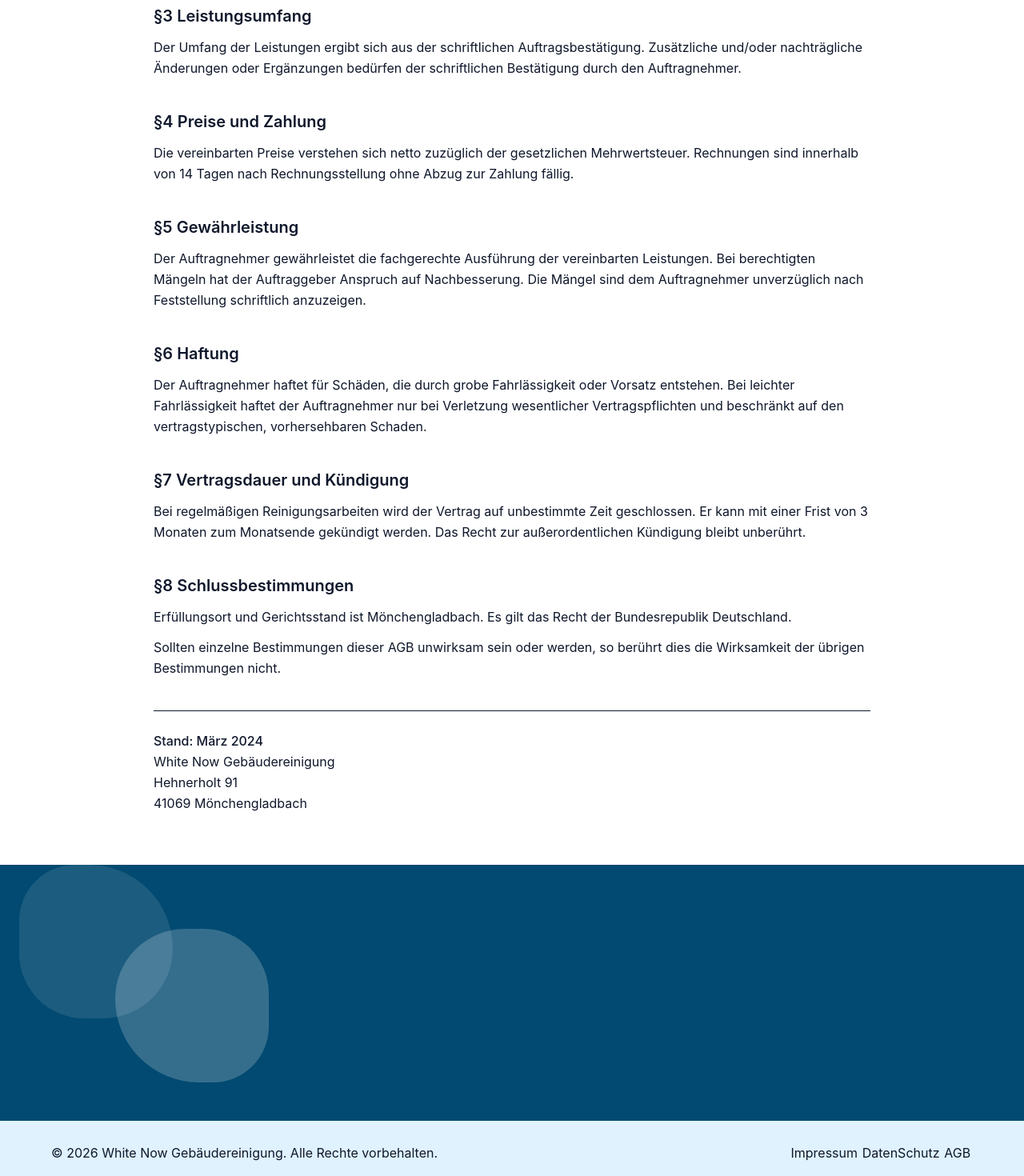
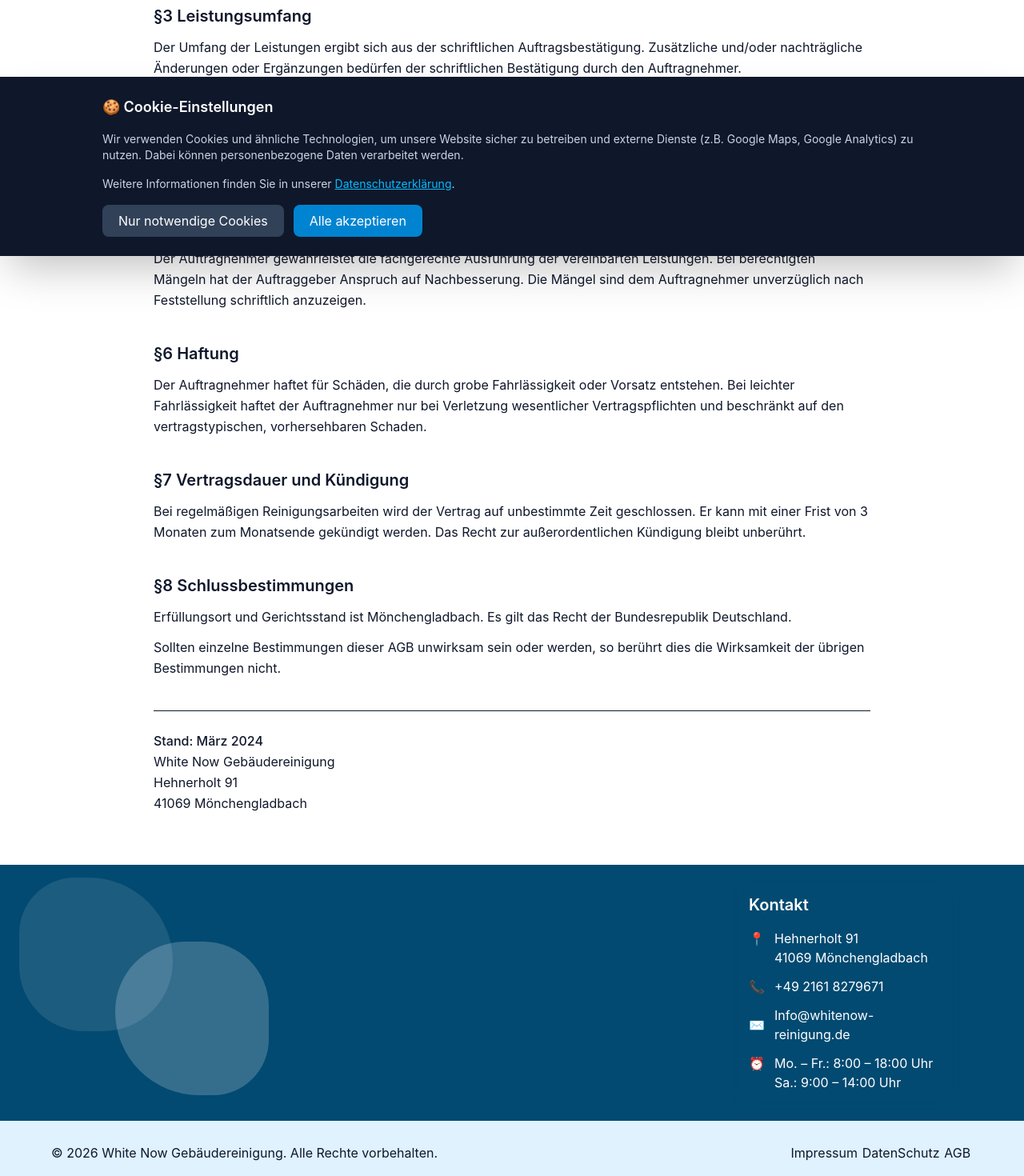
Before and after one commit to Hafezalaa/white-now, a React (Vite) app: page /agb in a window 1280 px wide. Shown: the part 480-1950 px from the top of the page at 80% size. Built offline with nearby package versions, Linux system fonts and the light colour scheme; the HTML template or start-up script is replaced by a standard one.

Commit message:
data and cookie concent

```diff
--- /dev/null
+++ b/Components/CookieConsent.jsx
@@ -0,0 +1,82 @@
+import { useEffect, useState } from "react";
+
+export default function CookieConsent() {
+  const [visible, setVisible] = useState(false);
+
+  useEffect(() => {
+    const consent = localStorage.getItem("cookieConsent");
+    if (!consent) {
+      setVisible(true);
+    }
+  }, []);
+
+  const acceptAll = () => {
+    localStorage.setItem(
+      "cookieConsent",
+      JSON.stringify({
+        necessary: true,
+        google: true,
+        thirdParty: true,
+      })
+    );
+    setVisible(false);
+    window.location.reload(); // reload to enable services
+  };
+
+  const acceptNecessary = () => {
+    localStorage.setItem(
+      "cookieConsent",
+      JSON.stringify({
+        necessary: true,
+        google: false,
+        thirdParty: false,
+      })
+    );
+    setVisible(false);
+  };
+
+  if (!visible) return null;
+
+  return (
+    <div className="fixed bottom-0 inset-x-0 z-50 bg-slate-900 text-white p-6 shadow-2xl">
+      <div className="max-w-5xl mx-auto space-y-4">
+        <h3 className="text-lg font-semibold">
+          🍪 Cookie-Einstellungen
+        </h3>
+
+        <p className="text-sm text-slate-300">
+          Wir verwenden Cookies und ähnliche Technologien, um unsere Website
+          sicher zu betreiben und externe Dienste (z.B. Google Maps,
+          Google Analytics) zu nutzen. Dabei können personenbezogene Daten
+          verarbeitet werden.
+        </p>
+
+        <p className="text-sm text-slate-300">
+          Weitere Informationen finden Sie in unserer{" "}
+          <a
+            href="/data"
+            className="underline text-sky-400 hover:text-sky-300"
+          >
+            Datenschutzerklärung
+          </a>.
+        </p>
+
+        <div className="flex flex-col sm:flex-row gap-3">
+          <button
+            onClick={acceptNecessary}
+            className="px-5 py-2 rounded-lg bg-slate-700 hover:bg-slate-600"
+          >
+            Nur notwendige Cookies
+          </button>
+
+          <button
+            onClick={acceptAll}
+            className="px-5 py-2 rounded-lg bg-sky-600 hover:bg-sky-500 text-white"
+          >
+            Alle akzeptieren
+          </button>
+        </div>
+      </div>
+    </div>
+  );
+}
--- a/Components/Footer.jsx
+++ b/Components/Footer.jsx
@@ -3,13 +3,56 @@ import { NavLink } from "react-router-dom";
 
 const Footer = () => {
   return (
-    <div className="h-100 w-full">
+    <div className="relative  h-100 w-full">
+
+      <div className="h-80 w-full bg-sky-900  p-4">
 <div className="absolute left-6  w-48 h-48 bg-white/10 rounded-[60%_90%_75%_70%] " />
 <div className="absolute left-36 mt-20 w-48 h-48 bg-white/20 rounded-[75%_70%_60%_90%] " />
 
-      <div className="h-80 w-full bg-sky-900  p-4">
+       <div className="absolute  right-20 top-40 -translate-y-1/2 backdrop-blur-md  rounded-2xl p-6 w-72 text-white">
+  <h3 className="text-xl font-semibold mb-4 flex items-center gap-2">
+     Kontakt
+  </h3>
 
-        {/* <SiteMapMenu/> */}
+  <div className="space-y-3 text-md">
+    <div className="flex items-start gap-3">
+      <span className="">📍</span>
+      <p className="hover:text-sky-600 transition">
+        Hehnerholt 91<br />
+        41069 Mönchengladbach
+      </p>
+    </div>
+
+    <div className="flex items-center gap-3">
+      <span className="">📞</span>
+      <a
+        href="tel:+4921618279671"
+        className="hover:text-sky-600 transition"
+      >
+        +49 2161 8279671
+      </a>
+    </div>
+
+    <div className="flex items-center gap-3">
+      <span className="text-sky-600">✉️</span>
+      <a
+        href="mailto:Info@whitenow-reinigung.de"
+        className="hover:text-sky-600 transition"
+      >
+        Info@whitenow-reinigung.de
+      </a>
+    </div>
+
+    <div className="flex items-start gap-3">
+      <span className="text-sky-600">⏰</span>
+      <p>
+        Mo. – Fr.: 8:00 – 18:00 Uhr<br />
+        Sa.: 9:00 – 14:00 Uhr
+      </p>
+    </div>
+  </div>
+</div>
+
       </div>
 
 
--- a/src/App.jsx
+++ b/src/App.jsx
@@ -10,12 +10,13 @@ import Services from "../Components/Services";
 import Impressum from "../Components/Impressum";
 import Datenschutz from "../Components/Datenschutz";
 import AGB from "../Components/AGB";
+import CookieConsent from "../Components/CookieConsent";
 
 function App() {
   return (
     <>
       <Header />
-
+      <CookieConsent/>
       <Routes>
         <Route path="/" element={<StartPage/>}/>
         <Route path="contact" element={<Contact />} />
--- /dev/null
+++ b/src/utils/cookieConsent.js
@@ -0,0 +1,4 @@
+export function getCookieConsent() {
+  const consent = localStorage.getItem("cookieConsent");
+  return consent ? JSON.parse(consent) : null;
+}
```
